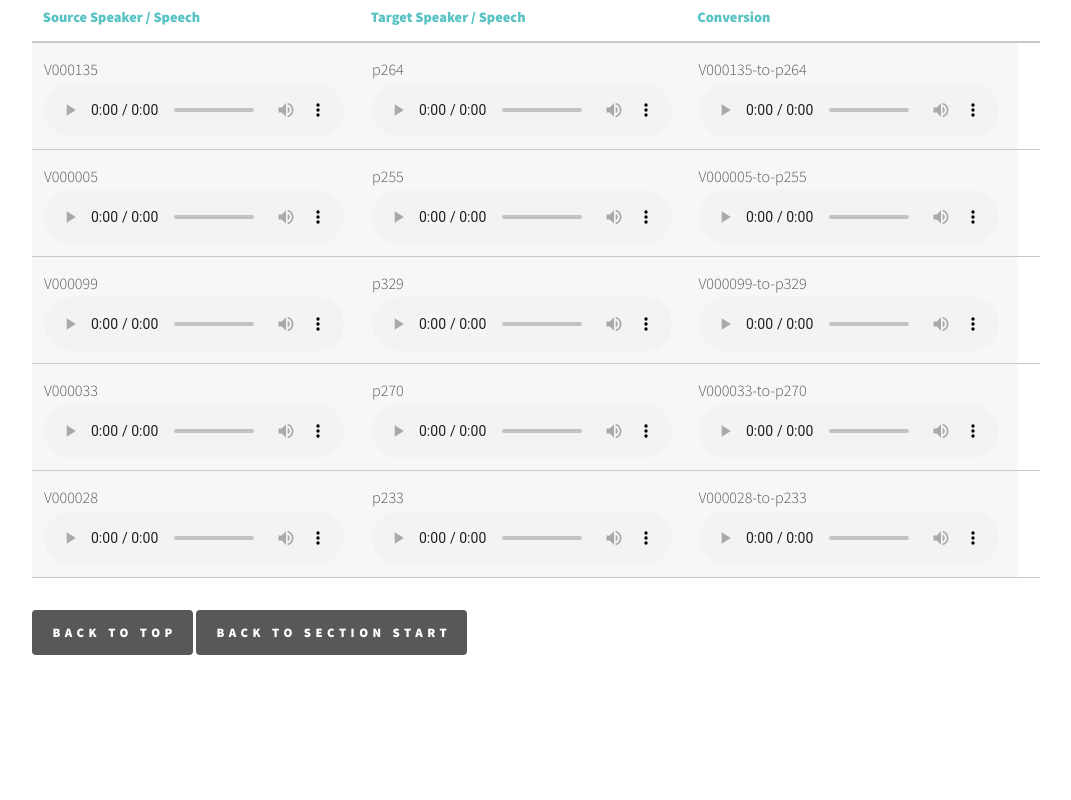
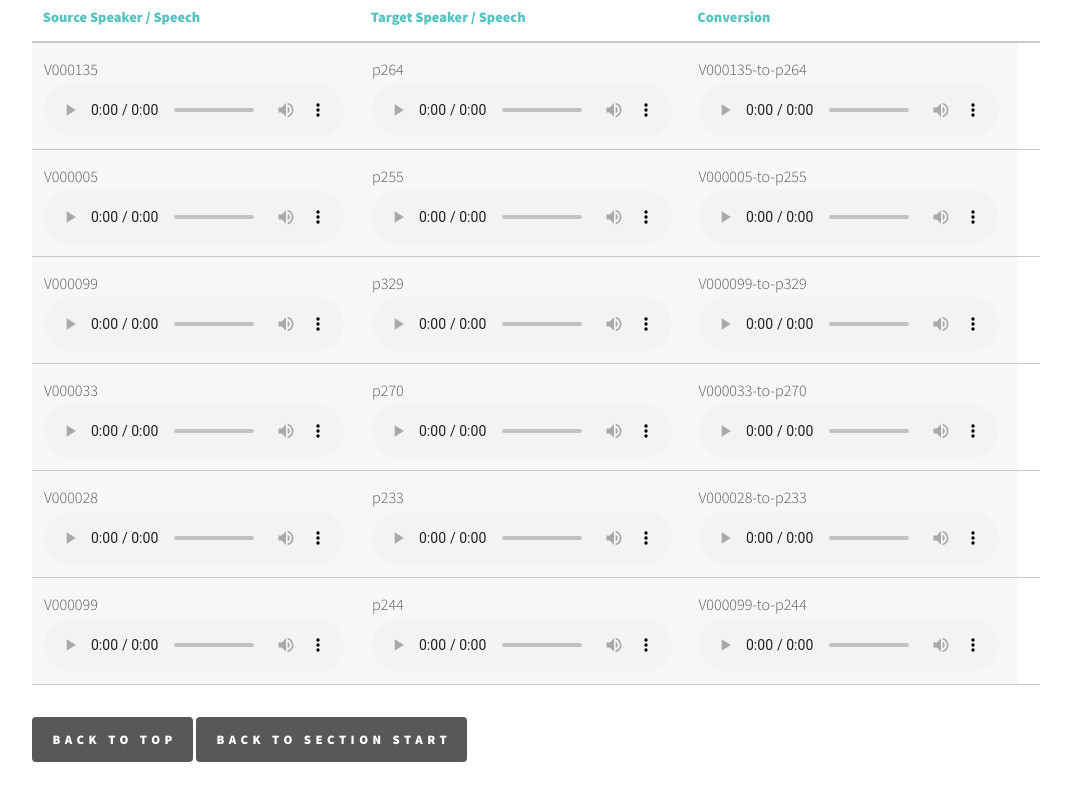
Before and after one commit to non-native-accented-flemish/non-native-accented-flemish.github.io, a plain HTML site: page index.html in a window 1280 px wide. Shown: the part 1278-2078 px from the top of the page, without its empty margins (104-1175 px from the left). Drawn offline with Linux system fonts and the light colour scheme.

Commit message:
Update index.html

```diff
--- a/index.html
+++ b/index.html
@@ -129,6 +129,15 @@
 													</td>
 												</tr>
 											<tbody>
+											</tbody>
+												<tr>
+
+													<td rowspan="4">V000099  <audio controls=""><source src="audios/non-native/target2/V000099-fv170069-18.24275-21.898875.wav" /><embed height="50" src="audios/ground_truth1/p270_001.wav" width="100"></embed></audio></td>
+													<td rowspan="4">p244  <audio controls=""><source src="audios/non-native/target2/p244_358_mic1.wav" /><embed height="50" src="audios/ground_truth2/p256_002.wav" width="100"></embed></audio></td>
+										                        <td rowspan="4">V000099-to-p244  <audio controls=""><source src="audios/non-native/target2/p244V000099-fv170069-18.24275-21.898875.wav" /><embed height="50" src="audios/ground_truth2/p256_002.wav" width="100"></embed></audio></td>
+													</td>
+												</tr>
+											<tbody>
 
 
 
```
